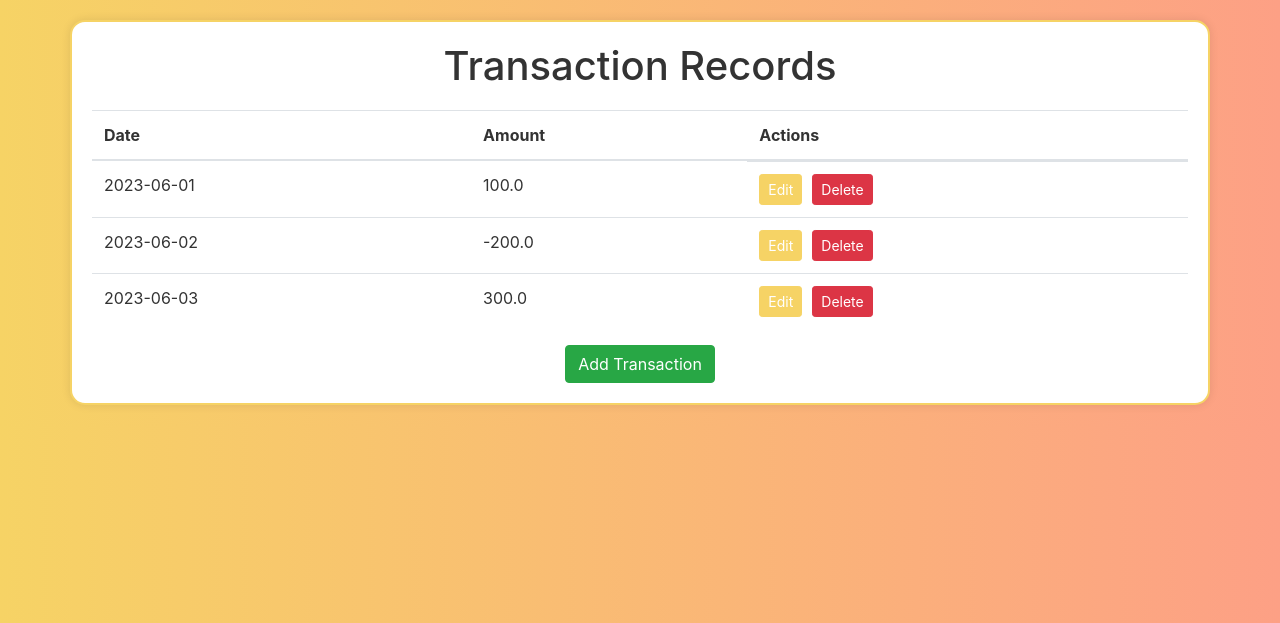
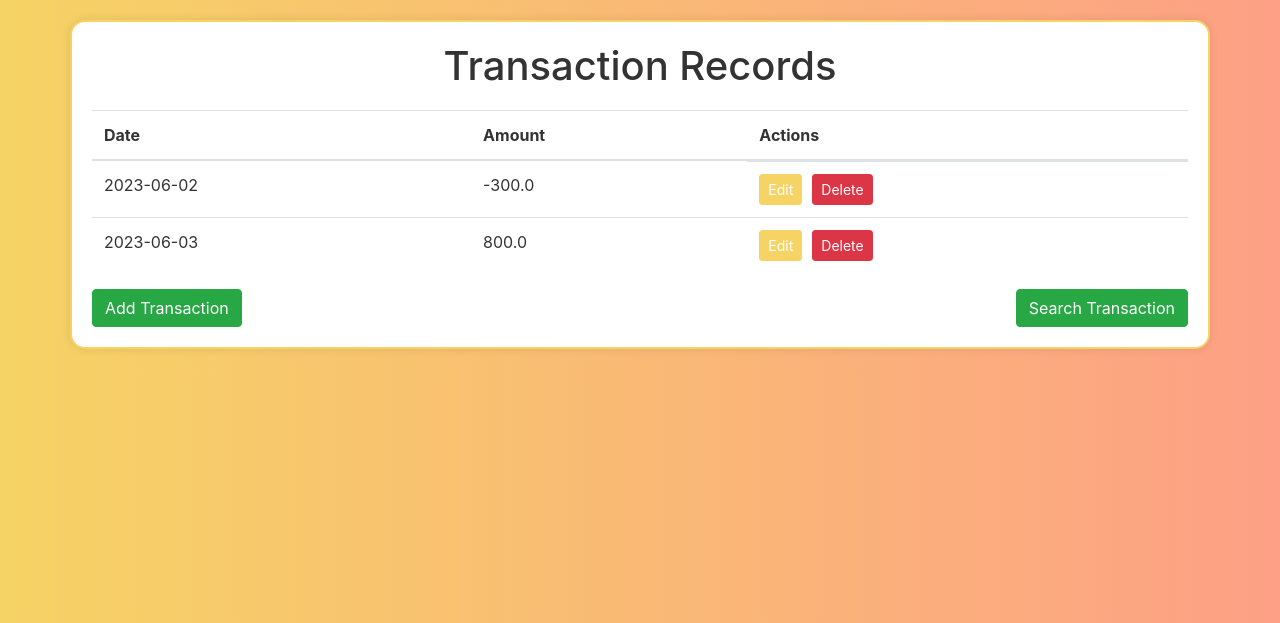
Before and after one commit to Diegogila/financial_transaction_recording_system, a Flask app: page / in a window 1280 px wide. Shown: the top 623 px of the page. Run offline with Flask 3, Linux system fonts and the light colour scheme; some libraries are stand-ins or nearby versions.

Commit message:
Finished new feacture for searching transactions

```diff
--- a/app.py
+++ b/app.py
@@ -5,8 +5,8 @@
 # Sample data
 transactions = [
     {'id': 1, 'date': '2023-06-01', 'amount': 100.0},
-    {'id': 2, 'date': '2023-06-02', 'amount': -200.0},
-    {'id': 3, 'date': '2023-06-03', 'amount': 300.0}
+    {'id': 2, 'date': '2023-06-02', 'amount': -300.0},
+    {'id': 3, 'date': '2023-06-03', 'amount': 800.0}
 ]
 
 @app.route('/')
@@ -58,6 +58,16 @@
 
             return redirect(url_for('get_transactions'))
 
+@app.route('/search', methods=['GET','POST'])
+def search_transactions():
+    if request.method == 'POST':
+        min_amount = float(request.form['min_amount'])
+        max_amount = float(request.form['max_amount'])
+
+        filtered_transactions = [transaction for transaction in transactions if transaction['amount']>=min_amount and transaction['amount']<=max_amount]
+        return render_template('transactions.html',transactions= filtered_transactions)
+
+    return render_template('search.html')
 
 if __name__ == "__main__":
     app.run(debug=True)
--- a/templates/transactions.html
+++ b/templates/transactions.html
@@ -66,8 +66,9 @@
             </tbody>
         </table>
 
-        <div class="d-flex justify-content-center">
+        <div class="d-flex justify-content-between">
             <a class="btn btn-success" href="{{ url_for('add_transaction') }}">Add Transaction</a>
+            <a class="btn btn-success" href="{{ url_for('search_transactions') }}">Search Transaction</a>
         </div>
     </div>
 </body>
```
